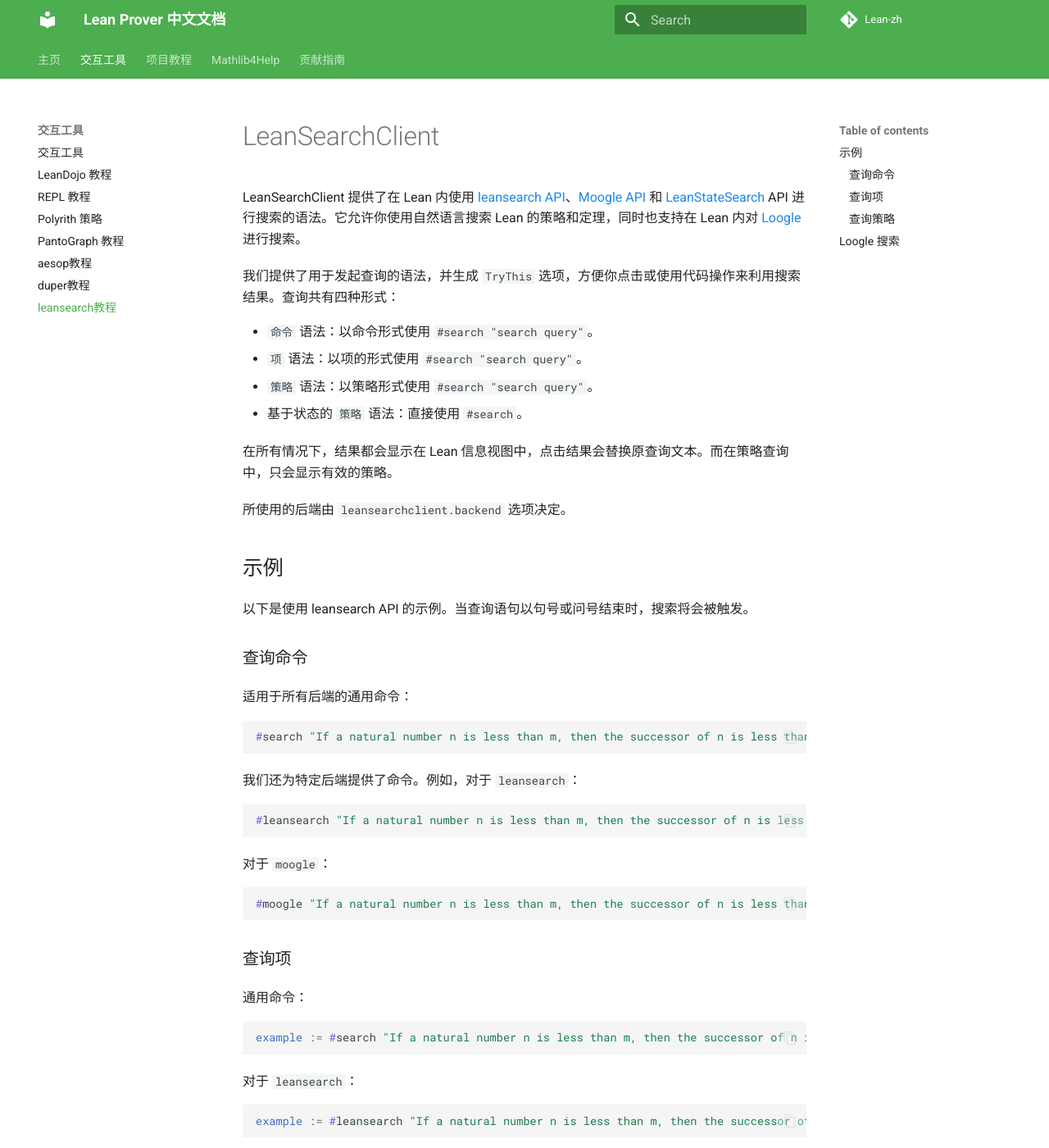
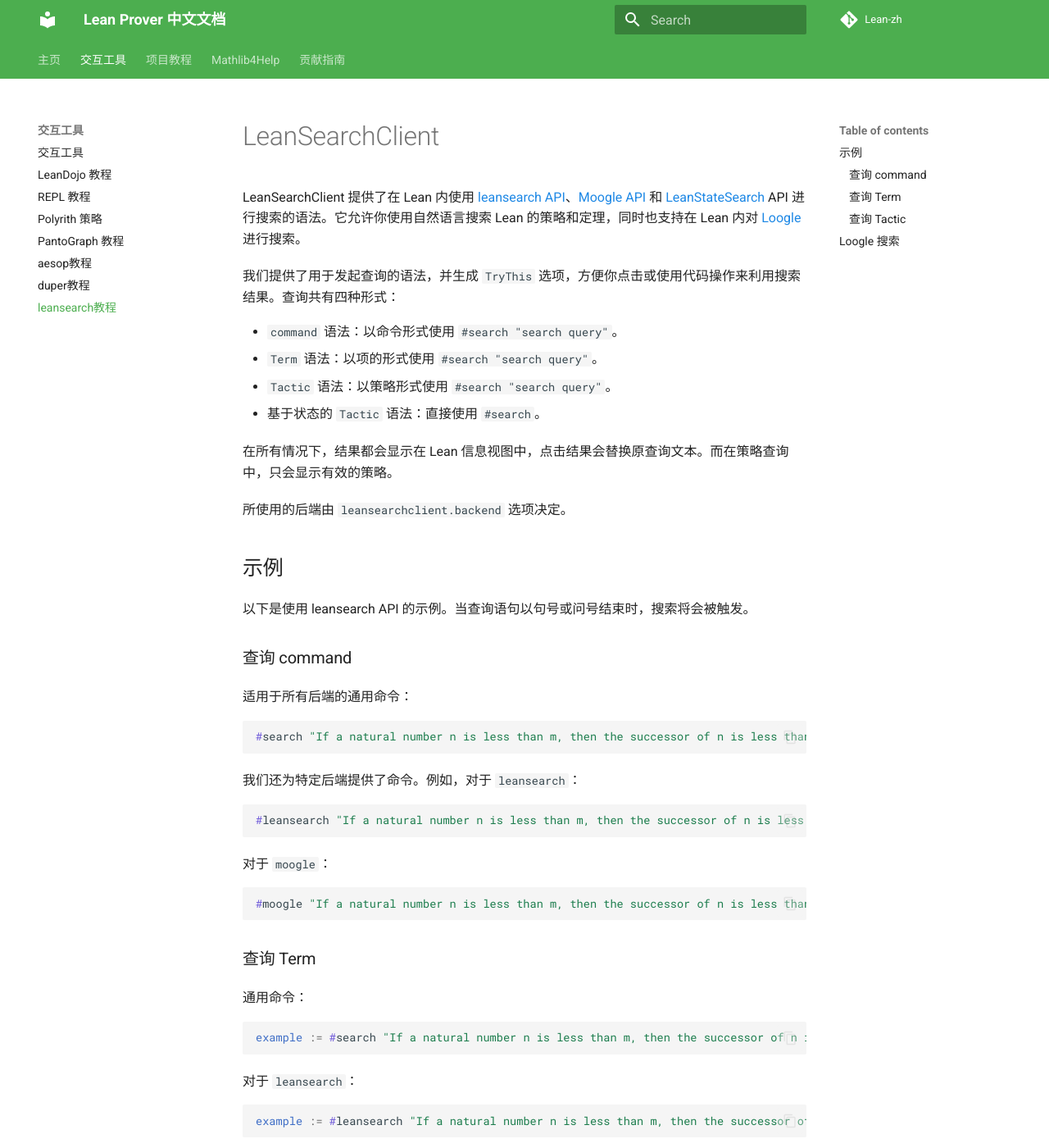
Before and after one commit to Lean-zh/lean-zh.github.io, an MkDocs documentation site: the page built from docs/tool/leansearch.md, in a window 1280 px wide and 1400 px high. Shown: the whole window at 82% size. Built offline with MkDocs 1.6.1 and Material for MkDocs 9.7.7, drawn with Linux system fonts in a browser that asks for light colours; comment, search, counter and statistics services are not loaded; the version menu is left out.

Commit message:
fix leansearch

````diff
--- a/docs/tool/leansearch.md
+++ b/docs/tool/leansearch.md
@@ -4,10 +4,10 @@ LeanSearchClient 提供了在 Lean 内使用 [leansearch API](https://leansearch
 
 我们提供了用于发起查询的语法，并生成 `TryThis` 选项，方便你点击或使用代码操作来利用搜索结果。查询共有四种形式：
 
-* `命令` 语法：以命令形式使用 `#search "search query"`。
-* `项` 语法：以项的形式使用 `#search "search query"`。
-* `策略` 语法：以策略形式使用 `#search "search query"`。
-* 基于状态的 `策略` 语法：直接使用 `#search`。
+* `command` 语法：以命令形式使用 `#search "search query"`。
+* `Term` 语法：以项的形式使用 `#search "search query"`。
+* `Tactic` 语法：以策略形式使用 `#search "search query"`。
+* 基于状态的 `Tactic` 语法：直接使用 `#search`。
 
 在所有情况下，结果都会显示在 Lean 信息视图中，点击结果会替换原查询文本。而在策略查询中，只会显示有效的策略。
 
@@ -17,7 +17,7 @@ LeanSearchClient 提供了在 Lean 内使用 [leansearch API](https://leansearch
 
 以下是使用 leansearch API 的示例。当查询语句以句号或问号结束时，搜索将会被触发。
 
-### 查询命令
+### 查询 command
 
 适用于所有后端的通用命令：
 
@@ -38,7 +38,7 @@ LeanSearchClient 提供了在 Lean 内使用 [leansearch API](https://leansearch
 ```
 
 
-### 查询项
+### 查询 Term
 
 通用命令：
 
@@ -59,7 +59,7 @@ example := #moogle "If a natural number n is less than m, then the successor of
 ```
 
 
-### 查询策略
+### 查询 Tactic
 
 请注意，只会显示有效的策略。
 
````
